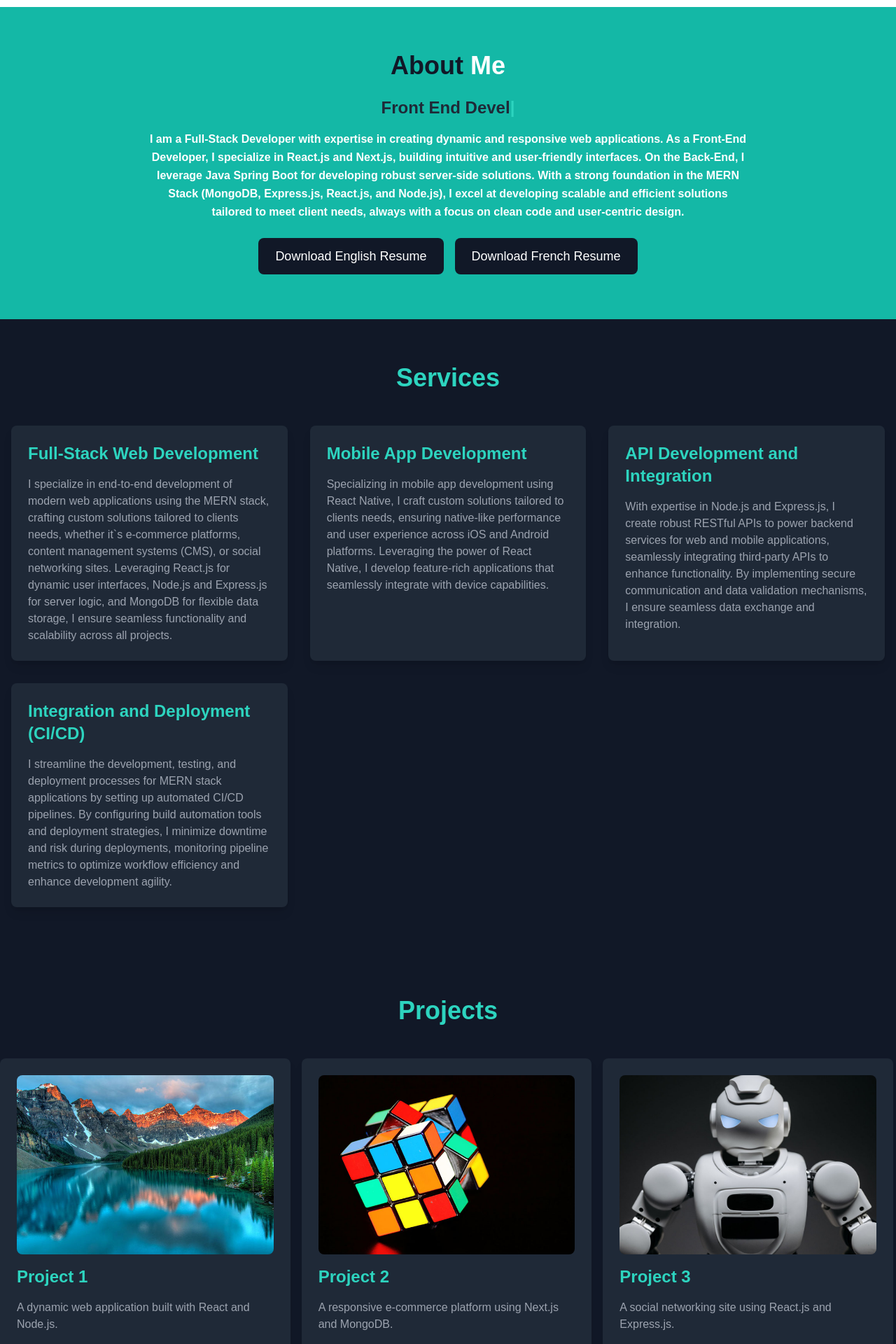
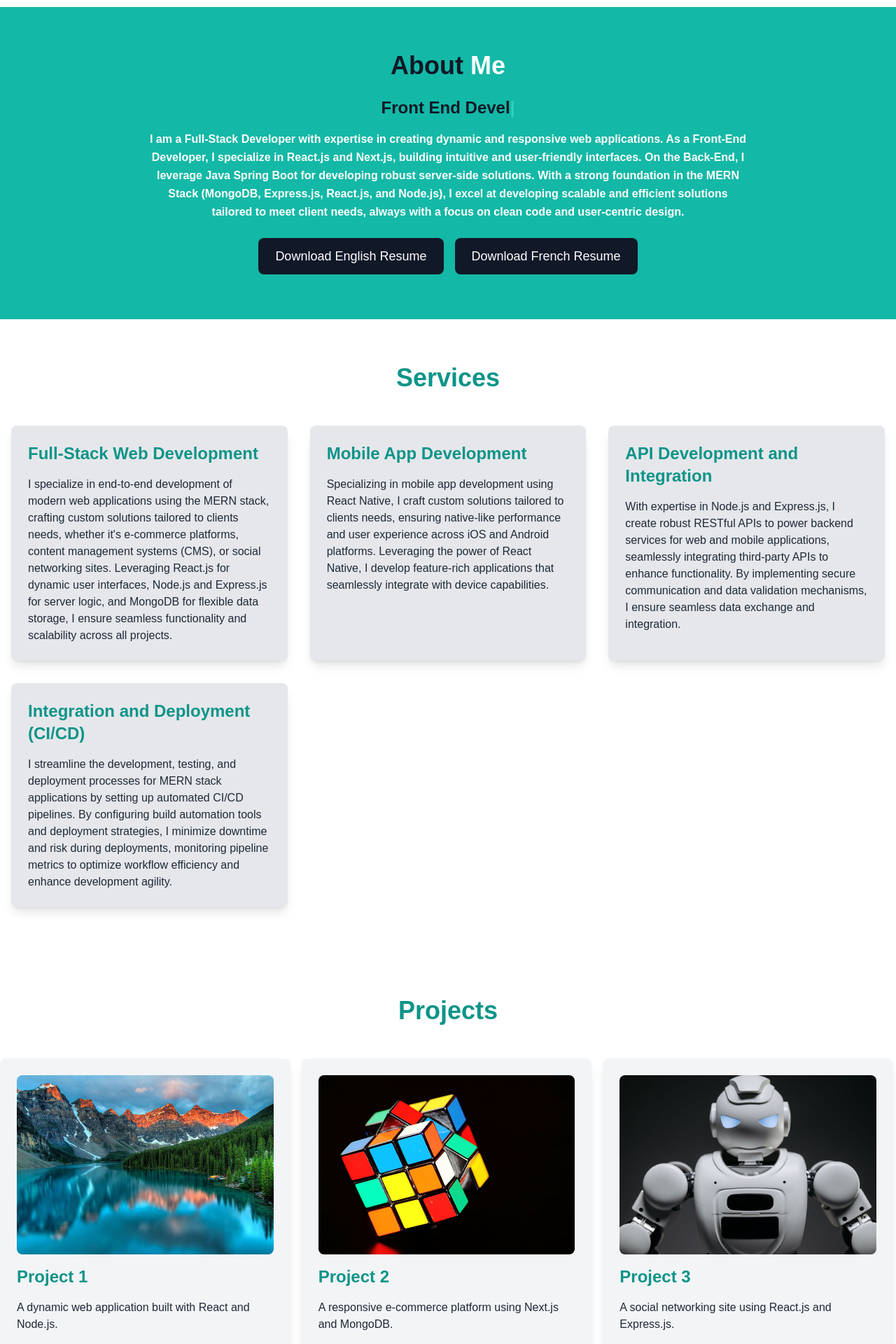
Before and after one commit to Worldoflotfi/nextPotfolio-front, a Next.js app: page / in a window 1280 px wide. Shown: the part 700-2620 px from the top of the page at 70% size. Built offline with nearby package versions, Linux system fonts and the light colour scheme.

Commit message:
Light mode styles

```diff
--- a/src/components/AboutSection.tsx
+++ b/src/components/AboutSection.tsx
@@ -26,7 +26,7 @@ const AboutSection = () => {
                         typingSpeed={100}
                         deletingSpeed={50}
                         pauseTime={1500}
-                        className= 'text-gray-900 dark:text-tale-400'
+                        className= 'text-gray-900'
                     />
 
                     <p className="text-white dark:text-teal-300 leading-relaxed mb-6 font-semibold">
--- a/src/components/NavBar.tsx
+++ b/src/components/NavBar.tsx
@@ -1,17 +1,15 @@
 'use client';
-import React, { useState} from 'react';
-import {useTheme} from '../utils/ThemeContext';
+
+import React, { useState } from 'react';
+import { useTheme } from '../utils/ThemeContext'; // Adjust the path accordingly
 
 const NavBar = () => {
   const [isMobileMenuOpen, setIsMobileMenuOpen] = useState(false);
-    // const [isDarkMode, setIsDarkMode] = useState(false);
+  const { isDarkMode, toggleDarkMode } = useTheme();
 
   const toggleMobileMenu = () => {
     setIsMobileMenuOpen(!isMobileMenuOpen);
   };
-
-    const { isDarkMode, toggleDarkMode } = useTheme();
-
 
   return (
     <nav
@@ -20,26 +18,41 @@ const NavBar = () => {
       }`}
     >
       <div className="container mx-auto flex items-center justify-between px-6 py-4">
+        {/* Branding */}
         <div className="text-2xl font-bold font-Josefin">
-                    <span className={`${isDarkMode ? 'text-teal-400' : 'text-teal-600'}`}>
+          <span
+            className={`${
+              isDarkMode ? 'text-teal-400' : 'text-teal-600'
+            }`}
+          >
             Mohamed Amine
           </span>{' '}
-                    <span className={`${isDarkMode ? 'text-teal-200' : 'text-teal-400'}`}>
+          <span
+            className={`${
+              isDarkMode ? 'text-teal-200' : 'text-teal-400'
+            }`}
+          >
             LOTFI
           </span>
         </div>
-                <ul className={`hidden md:flex space-x-8 ${isMobileMenuOpen ? 'block' : ''}`}>
-                    {['HOME', 'ABOUT', 'SERVICES', 'PROJECTS', 'CONTACT'].map((item) => (
+
+        {/* Desktop Navigation */}
+        <ul className="hidden md:flex space-x-8">
+          {['home', 'about', 'services', 'projects', 'contact'].map((item) => (
             <li key={item} className="relative group">
               <a
-                                href={`#${item.toLowerCase()}`}
+                href={`#${item}`}
+                onClick={(e) => {
+                  e.preventDefault();
+                  // Add smooth scroll behavior here if needed
+                }}
                 className={`text-lg font-Poppins transition-colors duration-200 ${
                   isDarkMode
-                                        ? 'hover:text-teal-300'
-                                        : 'hover:text-teal-600 text-gray-800'
+                    ? 'hover:text-teal-300 text-white'
+                    : 'hover:text-teal-600 text-gray-900'
                 }`}
               >
-                                {item}
+                {item.toUpperCase()}
               </a>
               <span
                 className={`absolute left-0 bottom-0 block w-0 h-1 ${
@@ -50,6 +63,7 @@ const NavBar = () => {
           ))}
         </ul>
 
+        {/* Dark Mode Toggle */}
         <button
           type="button"
           onClick={toggleDarkMode}
@@ -64,6 +78,7 @@ const NavBar = () => {
           )}
         </button>
 
+        {/* Mobile Navigation */}
         <div className="md:hidden">
           <button
             type="button"
@@ -86,23 +101,28 @@ const NavBar = () => {
         </div>
       </div>
 
+      {/* Mobile Navigation */}
       <div className={`md:hidden ${isMobileMenuOpen ? 'block' : 'hidden'}`}>
         <ul
           className={`space-y-4 py-4 px-6 ${
             isDarkMode ? 'bg-gray-900 text-white' : 'bg-white text-gray-800'
           }`}
         >
-                    {['HOME', 'ABOUT', 'SERVICES', 'PROJECTS', 'CONTACT'].map((item) => (
+          {['home', 'about', 'services', 'projects', 'contact'].map((item) => (
             <li key={item}>
               <a
-                                href={`#${item.toLowerCase()}`}
+                href={`#${item}`}
+                onClick={(e) => {
+                  e.preventDefault();
+                  // Add smooth scroll behavior here if needed
+                }}
                 className={`text-lg font-Poppins transition-colors duration-200 ${
                   isDarkMode
-                                        ? 'hover:text-teal-300'
-                                        : 'hover:text-teal-600 text-gray-800'
+                    ? 'hover:text-teal-300 text-white'
+                    : 'hover:text-teal-600 text-black'
                 }`}
               >
-                                {item}
+                {item.toUpperCase()}
               </a>
             </li>
           ))}
--- a/src/components/ProjectSection.tsx
+++ b/src/components/ProjectSection.tsx
@@ -1,9 +1,11 @@
 'use client';
-
 import React, { useEffect, useState } from 'react';
 import Image from 'next/image';
+import { useTheme } from '../utils/ThemeContext'; // Assuming you have the theme context for dark mode and light mode
 
 const ProjectSection = () => {
+    const { isDarkMode } = useTheme(); // Get the current theme (dark or light)
+
     const projects = [
         {
             image: '/images/blog8.jpg',
@@ -51,9 +53,14 @@ const ProjectSection = () => {
     }, []);
 
     return (
-        <section className="projects bg-gray-900 text-white py-16" id="projects">
+        <section
+            className={`projects py-16 ${isDarkMode ? 'bg-gray-900 text-white' : 'bg-white text-gray-800'}`}
+            id="projects"
+        >
             <div className="container mx-auto text-center mb-12">
-                <h2 className="text-4xl font-bold text-teal-400 mb-6">Projects</h2>
+                <h2 className={`text-4xl font-bold ${isDarkMode ? 'text-teal-400' : 'text-teal-600'} mb-6`}>
+                    Projects
+                </h2>
             </div>
 
             <div className="relative">
@@ -72,7 +79,9 @@ const ProjectSection = () => {
                                     width: `calc(100% / ${slidesPerView})`,
                                 }}
                             >
-                                <div className="project-card bg-gray-800 p-6 rounded-lg shadow-lg hover:shadow-2xl transition duration-300 hover:-translate-y-2">
+                                <div
+                                    className={`project-card p-6 rounded-lg shadow-lg hover:shadow-xl transition duration-300 hover:-translate-y-2 ${isDarkMode ? 'bg-gray-700' : 'bg-gray-100'}`}
+                                >
                                     <Image
                                         src={project.image}
                                         alt={project.title}
@@ -80,10 +89,12 @@ const ProjectSection = () => {
                                         width={500}
                                         height={300}
                                     />
-                                    <h3 className="text-2xl font-semibold text-teal-400 mb-4">
+                                    <h3 className={`text-2xl font-semibold ${isDarkMode ? 'text-teal-400' : 'text-teal-600'} mb-4`}>
                                         {project.title}
                                     </h3>
-                                    <p className="text-gray-400 mb-6">{project.description}</p>
+                                    <p className={`${isDarkMode ? 'text-gray-400' : 'text-gray-800'} mb-6`}>
+                                        {project.description}
+                                    </p>
                                     <a
                                         href={project.link}
                                         target="_blank"
--- a/src/components/ServiceSection.tsx
+++ b/src/components/ServiceSection.tsx
@@ -1,44 +1,64 @@
 'use client';
 import React from 'react';
+import { useTheme } from '../utils/ThemeContext'; // Assuming you have the theme context for dark mode and light mode
 
 const ServiceSection = () => {
+    const { isDarkMode } = useTheme(); // Get the current theme (dark or light)
+
     return (
-        <section className="services bg-gray-900 text-white py-16" id="services">
+        <section
+            className={`services py-16 ${isDarkMode ? 'bg-gray-900 text-white' : 'bg-white text-gray-800'}`}
+            id="services"
+        >
             <div className="container mx-auto text-center mb-12">
-                <h2 className="text-4xl font-bold text-teal-400 mb-6">Services</h2>
+                <h2 className={`text-4xl font-bold ${isDarkMode ? 'text-teal-400' : 'text-teal-600'} mb-6`}>
+                    Services
+                </h2>
             </div>
             <div className="services-container grid grid-cols-1 sm:grid-cols-2 lg:grid-cols-3 gap-8 px-4">
-                <div className="service-box bg-gray-800 p-6 rounded-lg shadow-lg hover:shadow-2xl transition duration-300">
+                {/* Service Box 1 */}
+                <div className={`service-box p-6 rounded-lg shadow-lg hover:shadow-xl transition duration-300 ${isDarkMode ? 'bg-gray-700' : 'bg-gray-200'}`}>
                     <div className="service-info">
-                        <h4 className="text-2xl font-semibold text-teal-400 mb-4">Full-Stack Web Development</h4>
-                        <p className="text-gray-400">
-                            I specialize in end-to-end development of modern web applications using the MERN stack, crafting custom solutions tailored to clients needs, whether it`s e-commerce platforms, content management systems (CMS), or social networking sites. Leveraging React.js for dynamic user interfaces, Node.js and Express.js for server logic, and MongoDB for flexible data storage, I ensure seamless functionality and scalability across all projects.
+                        <h4 className={`text-2xl font-semibold ${isDarkMode ? 'text-teal-400' : 'text-teal-600'} mb-4`}>
+                            Full-Stack Web Development
+                        </h4>
+                        <p className={`${isDarkMode ? 'text-gray-400' : 'text-gray-800'}`}>
+                            I specialize in end-to-end development of modern web applications using the MERN stack, crafting custom solutions tailored to clients needs, whether it&apos;s e-commerce platforms, content management systems (CMS), or social networking sites. Leveraging React.js for dynamic user interfaces, Node.js and Express.js for server logic, and MongoDB for flexible data storage, I ensure seamless functionality and scalability across all projects.
                         </p>
                     </div>
                 </div>
 
-                <div className="service-box bg-gray-800 p-6 rounded-lg shadow-lg hover:shadow-2xl transition duration-300">
+                {/* Service Box 2 */}
+                <div className={`service-box p-6 rounded-lg shadow-lg hover:shadow-xl transition duration-300 ${isDarkMode ? 'bg-gray-700' : 'bg-gray-200'}`}>
                     <div className="service-info">
-                        <h4 className="text-2xl font-semibold text-teal-400 mb-4">Mobile App Development</h4>
-                        <p className="text-gray-400">
+                        <h4 className={`text-2xl font-semibold ${isDarkMode ? 'text-teal-400' : 'text-teal-600'} mb-4`}>
+                            Mobile App Development
+                        </h4>
+                        <p className={`${isDarkMode ? 'text-gray-400' : 'text-gray-800'}`}>
                             Specializing in mobile app development using React Native, I craft custom solutions tailored to clients needs, ensuring native-like performance and user experience across iOS and Android platforms. Leveraging the power of React Native, I develop feature-rich applications that seamlessly integrate with device capabilities.
                         </p>
                     </div>
                 </div>
 
-                <div className="service-box bg-gray-800 p-6 rounded-lg shadow-lg hover:shadow-2xl transition duration-300">
+                {/* Service Box 3 */}
+                <div className={`service-box p-6 rounded-lg shadow-lg hover:shadow-xl transition duration-300 ${isDarkMode ? 'bg-gray-700' : 'bg-gray-200'}`}>
                     <div className="service-info">
-                        <h4 className="text-2xl font-semibold text-teal-400 mb-4">API Development and Integration</h4>
-                        <p className="text-gray-400">
+                        <h4 className={`text-2xl font-semibold ${isDarkMode ? 'text-teal-400' : 'text-teal-600'} mb-4`}>
+                            API Development and Integration
+                        </h4>
+                        <p className={`${isDarkMode ? 'text-gray-400' : 'text-gray-800'}`}>
                             With expertise in Node.js and Express.js, I create robust RESTful APIs to power backend services for web and mobile applications, seamlessly integrating third-party APIs to enhance functionality. By implementing secure communication and data validation mechanisms, I ensure seamless data exchange and integration.
                         </p>
                     </div>
                 </div>
 
-                <div className="service-box bg-gray-800 p-6 rounded-lg shadow-lg hover:shadow-2xl transition duration-300">
+                {/* Service Box 4 */}
+                <div className={`service-box p-6 rounded-lg shadow-lg hover:shadow-xl transition duration-300 ${isDarkMode ? 'bg-gray-700' : 'bg-gray-200'}`}>
                     <div className="service-info">
-                        <h4 className="text-2xl font-semibold text-teal-400 mb-4">Integration and Deployment (CI/CD)</h4>
-                        <p className="text-gray-400">
+                        <h4 className={`text-2xl font-semibold ${isDarkMode ? 'text-teal-400' : 'text-teal-600'} mb-4`}>
+                            Integration and Deployment (CI/CD)
+                        </h4>
+                        <p className={`${isDarkMode ? 'text-gray-400' : 'text-gray-800'}`}>
                             I streamline the development, testing, and deployment processes for MERN stack applications by setting up automated CI/CD pipelines. By configuring build automation tools and deployment strategies, I minimize downtime and risk during deployments, monitoring pipeline metrics to optimize workflow efficiency and enhance development agility.
                         </p>
                     </div>
--- a/src/components/TypingEffect.tsx
+++ b/src/components/TypingEffect.tsx
@@ -52,7 +52,7 @@ const TypingEffect: React.FC<TypingEffectProps> = ({
     }, [currentText, isDeleting, index, texts, typingSpeed, deletingSpeed, pauseTime]);
 
     return (
-        <h3 className="text-2xl font-semibold text-gray-800 mb-4">
+        <h3 className="text-2xl font-semibold text-tale-400 mb-4">
             {currentText}
             <span className="text-teal-400">|</span>
         </h3>
```
Lines whose indentation alone changed are shown as unchanged.
